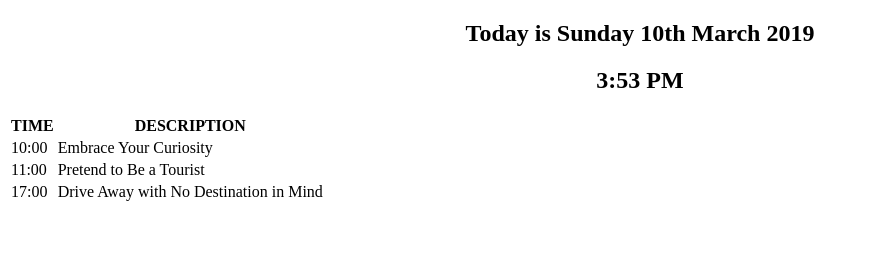
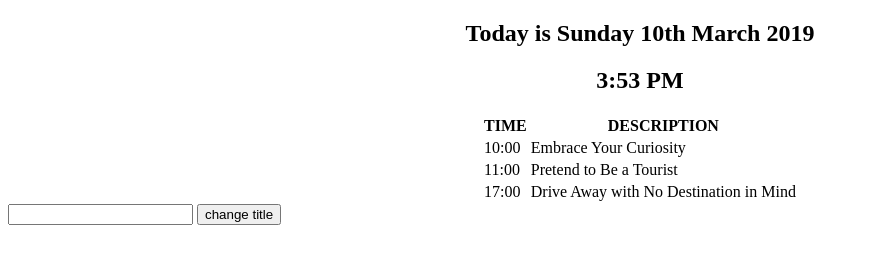
Before and after one commit to berkayersever/wiredelta-challenge, a plain HTML site: page index.html in a window 1280 px wide. Shown: the whole page, without its empty margins (0-869 px from the left). Drawn offline with Linux system fonts and the light colour scheme.

Commit message:
Implemented the dynamicTitle method.

```diff
--- a/index.html
+++ b/index.html
@@ -91,6 +91,11 @@
         }
     }
 
+    function dynamicTitle() {
+        var title = document.getElementById('title-text')
+        document.title = title.value;
+    }
+
     function start() {
         let dayName = currentDate();
         currentTime();
@@ -108,6 +113,13 @@
     <h2><span id="timeTextArea"></span></h2>
 </div>
 
-<div id="data-list"></div>
+<div align="center" id="data-list"></div>
+
+<div>
+    <input id="title-text" type="text">
+    <input type="submit" value="change title" onclick="dynamicTitle()">
+</div>
+
+
 </body>
 </html>
```
